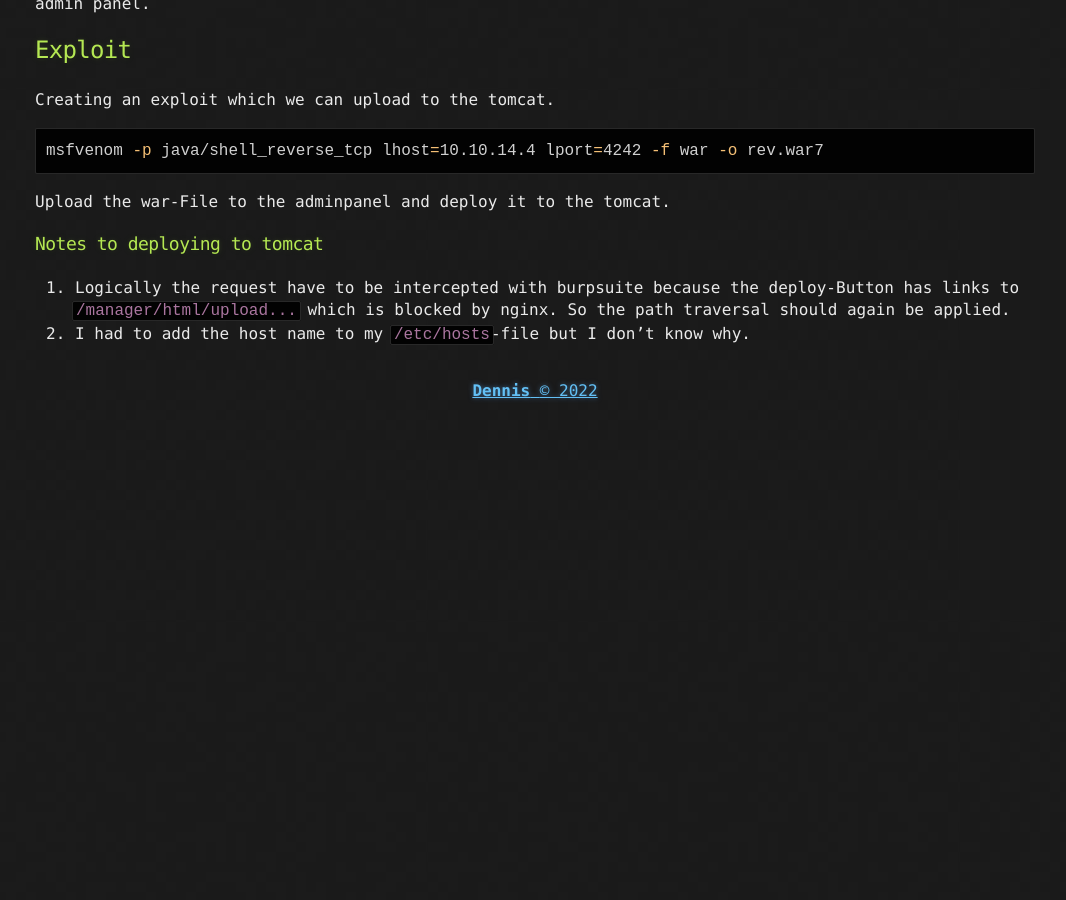
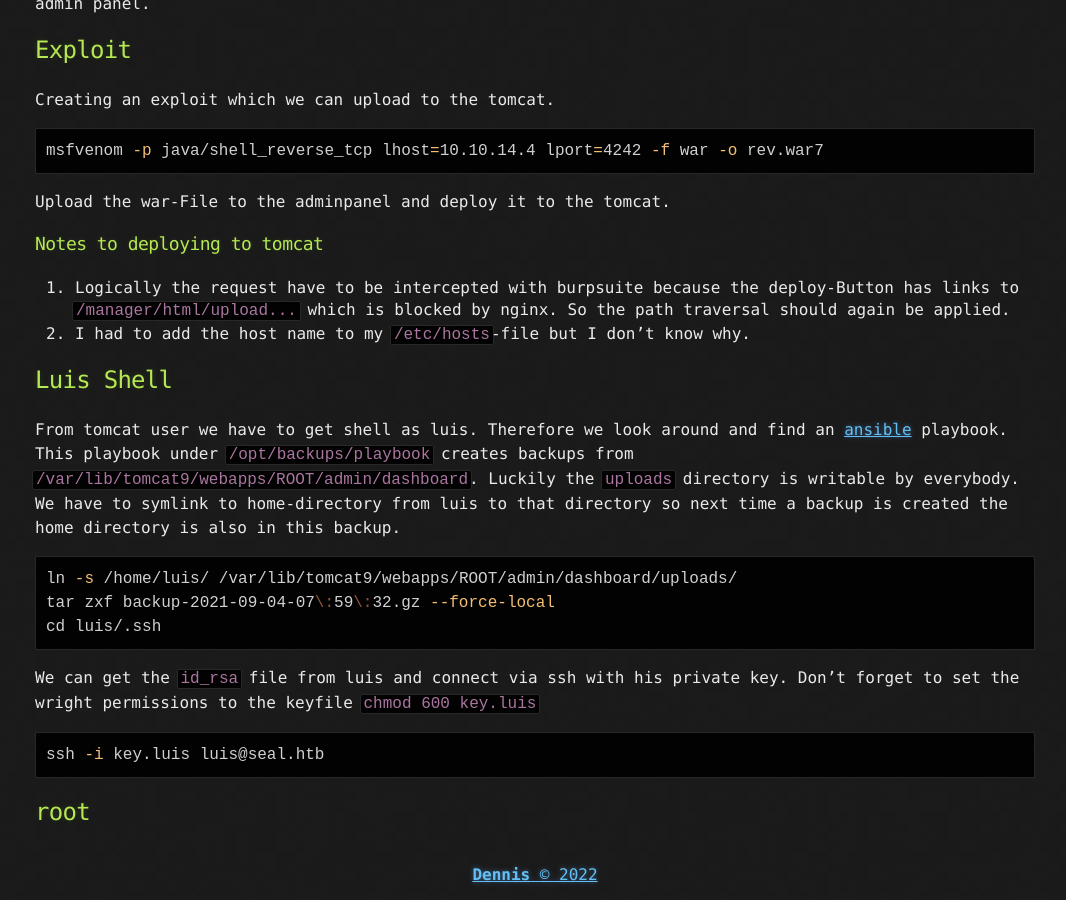
Before and after one commit to tocttou/hacker-blog, a Jekyll site: the page built from _posts/2022-09-05-Seal.md, in a window 1280 px wide and 900 px high, scrolled down 3635 px. Shown: the whole window, without its empty margins (105-1171 px from the left). Built offline with Jekyll 4.4.1, drawn with Linux system fonts in a browser that asks for light colours; before the commit the page ends 4051 px from its top, so only the background shows below that.

Commit message:
add some things

````diff
--- a/_posts/2022-09-05-Seal.md
+++ b/_posts/2022-09-05-Seal.md
@@ -1,7 +1,7 @@
 ---
 title: Seal HackTheBox
 published: true
-tags: htb tomcat path normalization msfvenom git history GitBucket
+tags: htb tomcat path normalization msfvenom git history GitBucket ansible
 ---
 
 ## Recon
@@ -152,3 +152,19 @@ Upload the war-File to the adminpanel and deploy it to the tomcat.
 
 1. Logically the request have to be intercepted with burpsuite because the deploy-Button has links to `/manager/html/upload...` which is blocked by nginx. So the path traversal should again be applied.
 2. I had to add the host name to my `/etc/hosts`-file but I don't know why.
+
+## Luis Shell
+
+From tomcat user we have to get shell as luis. Therefore we look around and find an [ansible](https://www.ansible.com/) playbook. This playbook under `/opt/backups/playbook` creates backups from `/var/lib/tomcat9/webapps/ROOT/admin/dashboard`. Luckily the `uploads` directory is writable by everybody. We have to symlink to home-directory from luis to that directory so next time a backup is created the home directory is also in this backup.
+```bash
+ln -s /home/luis/ /var/lib/tomcat9/webapps/ROOT/admin/dashboard/uploads/
+tar zxf backup-2021-09-04-07\:59\:32.gz --force-local
+cd luis/.ssh
+```
+We can get the `id_rsa` file from luis and connect via ssh with his private key. Don't forget to set the wright permissions to the keyfile `chmod 600 key.luis`
+
+```bash
+ssh -i key.luis luis@seal.htb
+```
+
+## root
````
